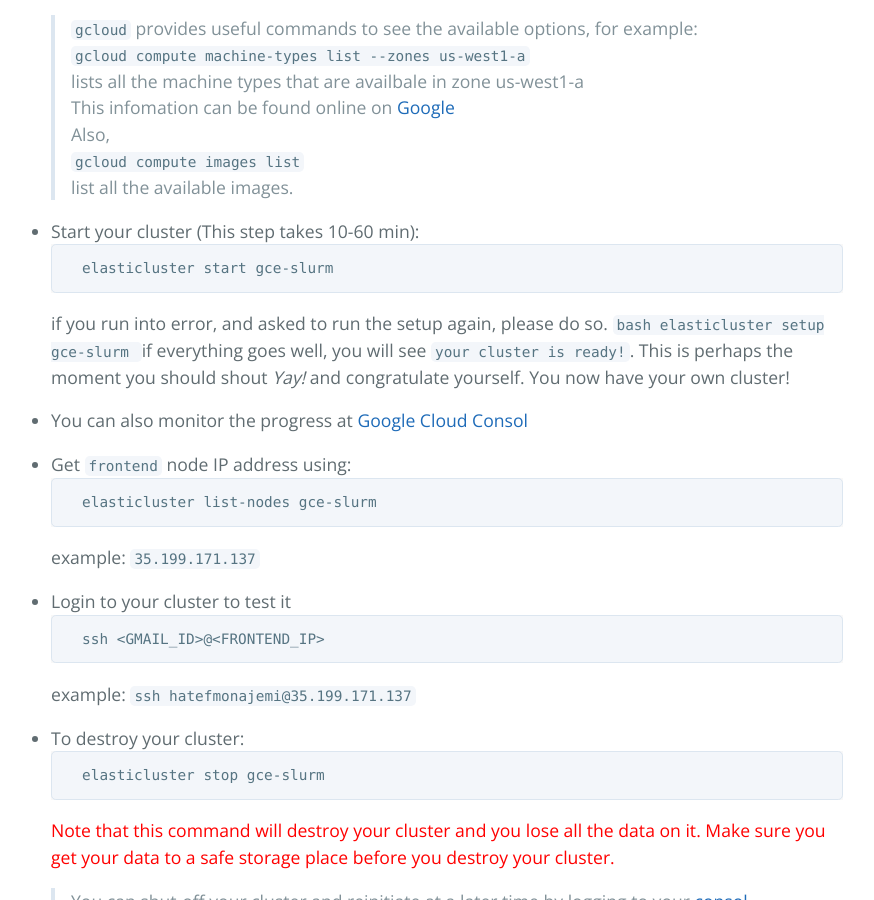
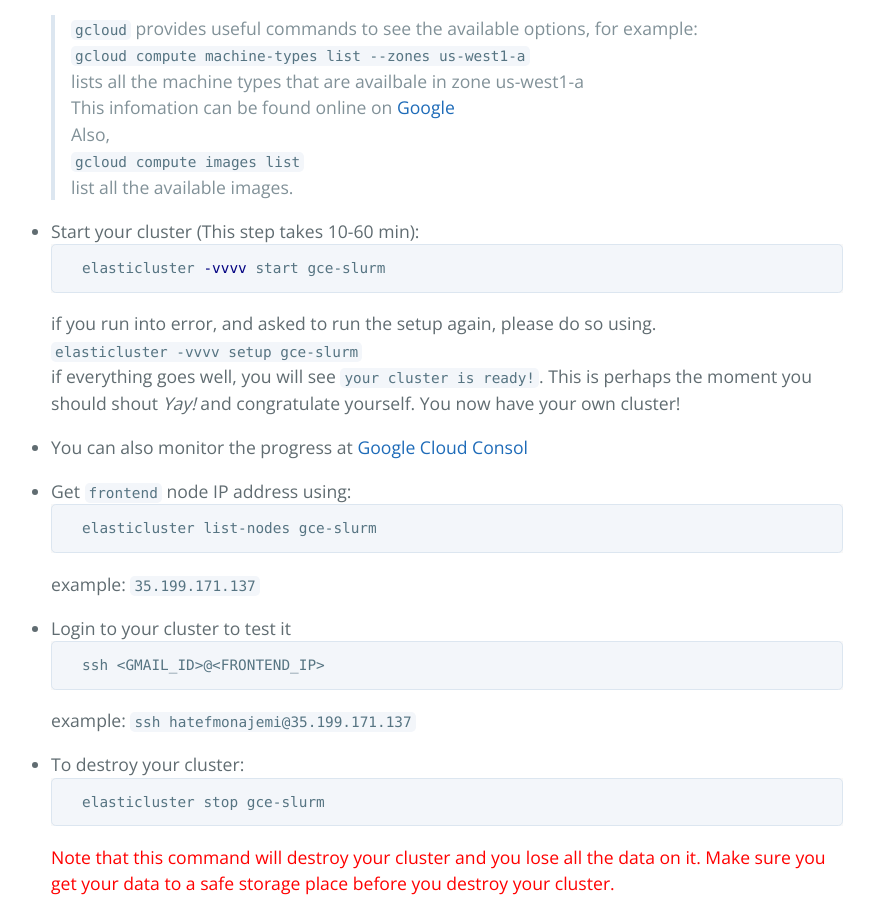
Before and after one commit to stats285/stats285.github.io, a Jekyll site: the page built from assets/assignments/02/assignment2.md, in a window 1280 px wide and 900 px high, scrolled down 4332 px. Shown: the whole window, without its empty margins (213-1087 px from the left). Built offline with Jekyll 4.4.1, drawn with Linux system fonts in a browser that asks for light colours; the repository's description, which GitHub fills in, is left out; our own code applies the rules of GitHub Pages for plain Markdown files.

Commit message:
update more stuff

````diff
--- a/assets/assignments/02/assignment2.md
+++ b/assets/assignments/02/assignment2.md
@@ -165,11 +165,11 @@ installed for easy use. Follow the following steps to launch your own cluster.
 
 * Start your cluster (This step takes 10-60 min):
     ```bash
-    elasticluster start gce-slurm
+    elasticluster -vvvv start gce-slurm
     ```
-	if you run into error, and asked to run the setup again, please do so.
-    	```bash
-    	elasticluster setup gce-slurm
+	if you run into error, and asked to run the setup again, please do so using.
+    	```
+    	elasticluster -vvvv setup gce-slurm
     	```
     if everything goes well, you will see `your cluster is ready!`. This is perhaps the moment
 	you should shout *Yay!* and congratulate yourself. You now have your own cluster!
````
